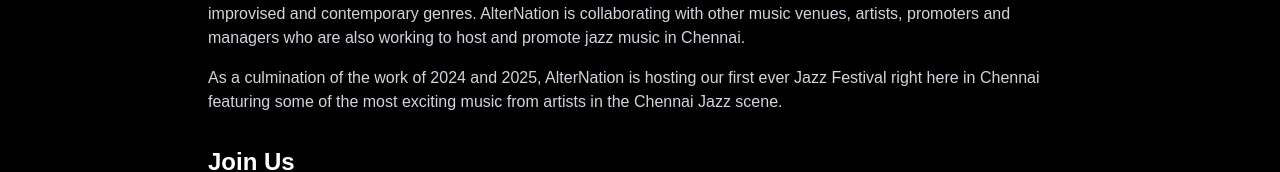
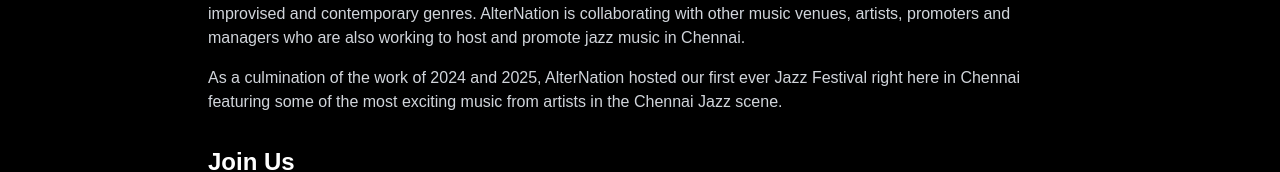
Before and after one commit to vivekayer/alternationchennai, a Next.js app: page /about in a window 1280 px wide. Shown: the part 423-595 px from the top of the page. Built offline with nearby package versions, Linux system fonts and the light colour scheme.

Commit message:
Minor text changes

```diff
--- a/app/about/page.tsx
+++ b/app/about/page.tsx
@@ -37,9 +37,8 @@
             and promote jazz music in Chennai.
           </p>
           <p className="text-gray-300">
-            As a culmination of the work of 2024 and 2025, AlterNation is
-            hosting our first ever Jazz Festival right here in Chennai featuring
-            some of the most exciting music from artists in the Chennai Jazz
+            As a culmination of the work of 2024 and 2025, AlterNation hosted our first ever Jazz Festival
+            right here in Chennai featuring some of the most exciting music from artists in the Chennai Jazz
             scene.
           </p>
         </div>
--- a/app/tuesday-jazzers-collective/page.tsx
+++ b/app/tuesday-jazzers-collective/page.tsx
@@ -43,7 +43,7 @@
             Gautam Menon Quartet.
           </p>
           <p className="mb-4">
-            In January 2026, the Tuesday Jazzers Collective will open the AlterNation Jazz festival.
+            In January 2026, the Tuesday Jazzers Collective opened the AlterNation Jazz festival.
           </p>
           <p>
             For more information on the Collective, the music and musicians, and for enquiries on how to book the artists
```
